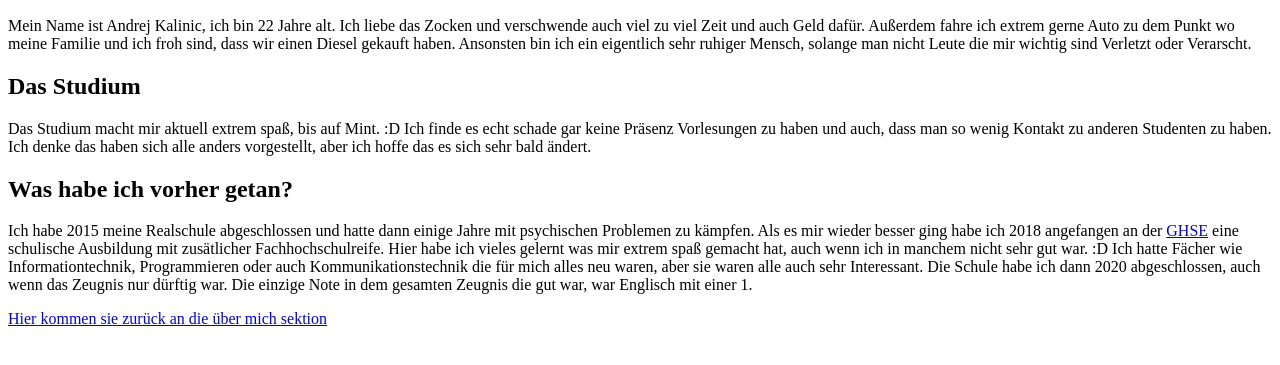
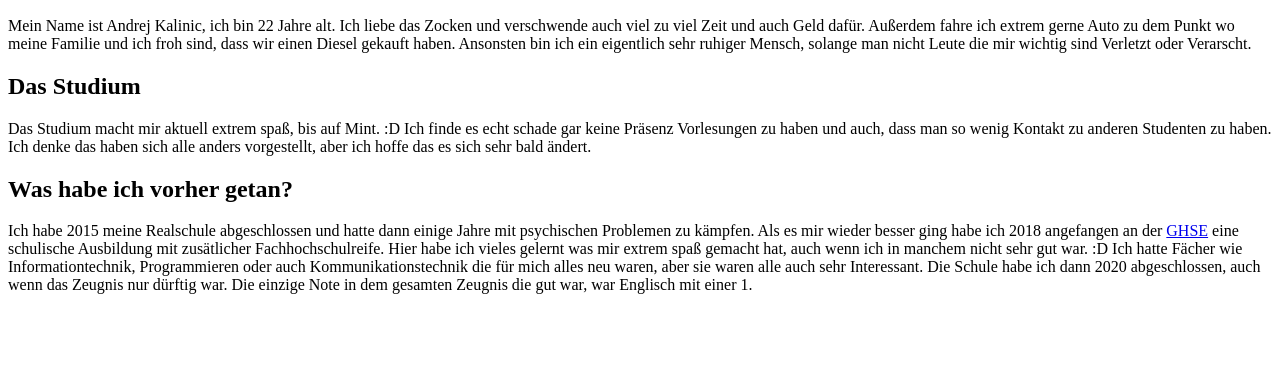
Before and after one commit to Andrejk98/GIS-SoSe-2021, a plain HTML site: page Aufgabe1.2/Über-mich.html in a window 1280 px wide. Shown: the part 311-676 px from the top of the page. Drawn offline with Linux system fonts and the light colour scheme.

Commit message:
Update Über-mich.html

```diff
--- a/Aufgabe1.2/Über-mich.html
+++ b/Aufgabe1.2/Über-mich.html
@@ -39,6 +39,6 @@
         Die Schule habe ich dann 2020 abgeschlossen, auch wenn das Zeugnis nur dürftig war.
         Die einzige Note in dem gesamten Zeugnis die gut war, war Englisch mit einer 1.
     </p>
-    <a href="#Über mich"> Hier kommen sie zurück an die über mich sektion </a>
+
 </body>
 </html>
```
